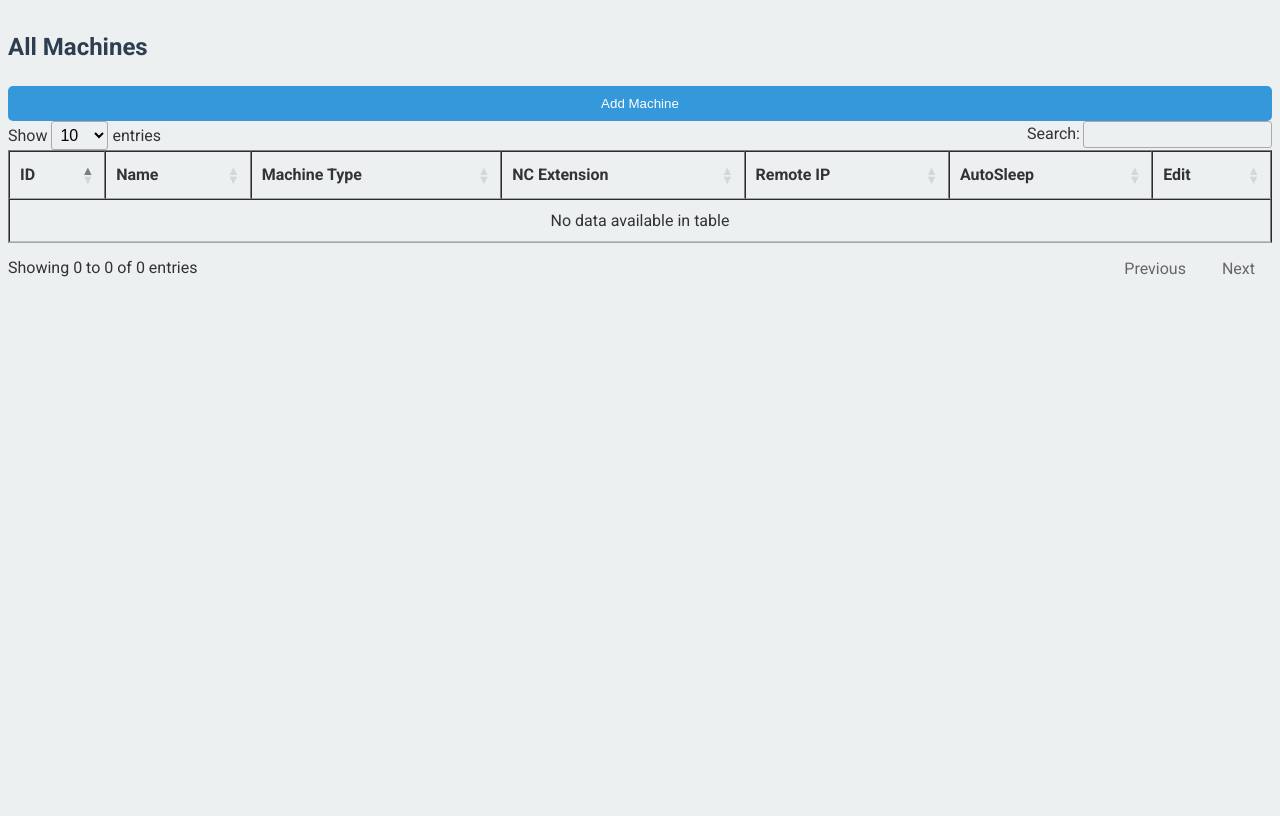
After one commit to PakN4Z/GFlow-Development, a PHP site: page /machines_view.php in a window 1280 px wide. The commit adds this page. Run offline with PHP 8.4, Linux system fonts and the light colour scheme; data that the repository does not hold is empty; some libraries are stand-ins or nearby versions.

Commit message:
Machines section added

```diff
--- a/layout.php
+++ b/layout.php
@@ -20,7 +20,7 @@
 			<li>
 				<span class="toggle-btn">+</span>Settings
 				<ul class="submenu">
-					<li><a href="#">Machines</a></li>
+					<li><a href="machines_view.php" target="content-frame">Machines</a></li>
 					<li><a href="#">Post Processors</a></li>
 					<li><a href="materials_view.php" target="content-frame">Materials</a></li>
 				</ul>
--- /dev/null
+++ b/machines_view.php
@@ -0,0 +1,190 @@
+<!DOCTYPE html>
+<html lang="en">
+<head>
+    <meta charset="UTF-8">
+    <meta name="viewport" content="width=device-width, initial-scale=1.0">
+    <title>View and Edit Machines</title>
+    <link rel="stylesheet" href="style/gflow-style.css">
+    <link rel="stylesheet" type="text/css" href="https://cdn.datatables.net/1.11.5/css/jquery.dataTables.css">
+    <script src="https://code.jquery.com/jquery-3.6.0.min.js"></script>
+    <script type="text/javascript" charset="utf8" src="https://cdn.datatables.net/1.11.5/js/jquery.dataTables.js"></script>
+	<script>
+$(document).ready(function() {
+    $('.view-machines-table').DataTable();
+});
+</script>
+</head>
+<body>
+    <h2>All Machines</h2>
+    <button id="addMachineBtn">Add Machine</button>
+
+    <!-- Modal for adding a new machine -->
+    <div id="myModal" class="modal">
+        <div class="modal-content">
+            <span class="close">&times;</span>
+            <h3>Add New Machine</h3>
+            <form id="machineForm" action="save_machine.php" method="post">
+                <label for="name">Machine Name:</label>
+                <input type="text" id="name" name="name" required><br><br>
+                <label for="machineType">Machine Type:</label>
+                <select id="machineType" name="machineType">
+                    <option value="Mikron HSM 400 U">Mikron HSM 400 U</option>
+                </select><br><br>
+                <label for="ncExtension">NC Extension:</label>
+                <input type="text" id="ncExtension" name="ncExtension" value="h"><br><br>
+                <label for="remoteIp">Remote IP:</label>
+                <input type="text" id="remoteIp" name="remoteIp" value="192.168.1.228"><br><br>
+                <label for="autoSleep">AutoSleep:</label>
+                <select id="autoSleep" name="autoSleep">
+                    <option value="Disabled">Disabled</option>
+                    <option value="15 min">15 min</option>
+                    <option value="30 min">30 min</option>
+                </select><br><br>
+                <input type="submit" value="Add Machine">
+            </form>
+        </div>
+    </div>
+
+    <!-- Table to display the machines -->
+    <div class="table-responsive">
+        <table class="view-machines-table" border="1">
+            <thead>
+                <tr>
+                    <th>ID</th>
+                    <th>Name</th>
+                    <th>Machine Type</th>
+                    <th>NC Extension</th>
+                    <th>Remote IP</th>
+                    <th>AutoSleep</th>
+                    <th>Edit</th>
+                </tr>
+            </thead>
+            <tbody>
+                <?php
+                include 'db_connection.php';
+                $result = $conn->query("SELECT * FROM machines");
+                while ($row = $result->fetch_assoc()) {
+                    echo "<tr data-id='" . $row['id'] . "'>";
+                    echo "<td>" . $row['id'] . "</td>";
+                    echo "<td class='editable' data-column='name'>" . $row['name'] . "</td>";
+                    echo "<td>" . $row['machineType'] . "</td>";
+                    echo "<td class='editable' data-column='ncExtension'>" . $row['ncExtension'] . "</td>";
+                    echo "<td class='editable' data-column='remoteIp'>" . $row['remoteIp'] . "</td>";
+                    echo "<td>" . $row['autoSleep'] . "</td>";
+                    echo "<td><button class='edit-row-btn'>Edit</button> <button class='delete-row-btn'>X</button></td>";
+                    echo "</tr>";
+                }
+                ?>
+            </tbody>
+        </table>
+    </div>
+<script>
+$(document).ready(function() {
+    // Initialize DataTables for the machines table
+    $('.view-machines-table').DataTable();
+
+    // Function to enable editing for a row
+    function enableEditing(row) {
+        row.addClass('editing-row');
+
+        // Activate text fields for editing
+        row.find('.editable').each(function() {
+            var cell = $(this);
+            var originalContent = cell.text();
+            cell.html("<input type='text' value='" + originalContent + "' />");
+        });
+    }
+
+    // Function to disable editing for a row and send updated data to the server
+    function disableEditing(row) {
+        row.removeClass('editing-row');
+
+        var data = {
+            id: row.data("id")
+        };
+
+        row.find('.editable').each(function() {
+            var cell = $(this);
+            var inputValue = cell.find('input').val();
+            var column = cell.data("column");
+            data[column] = inputValue;
+            cell.text(inputValue);
+        });
+
+        $.post("update_machine.php", data, function(response) {
+            if (response !== "Machine updated successfully!") {
+                alert("Error updating machine!");
+            }
+        });
+    }
+
+    // When the Edit button is clicked
+    $(".edit-row-btn").click(function() {
+        var row = $(this).closest('tr');
+        var btn = $(this);
+
+        if (btn.text() === 'Edit') {
+            enableEditing(row);
+            btn.text('Done');
+        } else {
+            disableEditing(row);
+            btn.text('Edit');
+        }
+    });
+
+    // When the Delete button is clicked
+    $(".delete-row-btn").click(function() {
+        var row = $(this).closest('tr');
+        var id = row.data("id");
+        var confirmation = confirm("Delete this machine forever?");
+
+        if (confirmation) {
+            $.post("delete_machine.php", { id: id }, function(data) {
+                if (data === "Machine deleted successfully!") {
+                    row.remove();
+                } else {
+                    alert("Error deleting machine!");
+                }
+            });
+        }
+    });
+
+    // Modal handling
+    var modal = document.getElementById("myModal");
+    var btn = document.getElementById("addMachineBtn");
+    var span = document.getElementsByClassName("close")[0];
+
+    btn.onclick = function() {
+        modal.style.display = "block";
+    }
+
+    span.onclick = function() {
+        modal.style.display = "none";
+    }
+
+    window.onclick = function(event) {
+        if (event.target == modal) {
+            modal.style.display = "none";
+        }
+    }
+
+    // AJAX submission for adding a new machine
+    $('#machineForm').submit(function(event) {
+        event.preventDefault();
+        var formData = $(this).serialize();
+
+        $.post("save_machine.php", formData, function(response) {
+            if (response.trim() === "New machine added successfully!") {
+                alert("New machine was added");
+                modal.style.display = "none";
+                location.reload(); // Refresh the page to show the new machine
+            } else {
+                alert("Error adding machine: " + response);
+            }
+        });
+    });
+});
+</script>
+
+</body>
+</html>
--- a/save_material.php
+++ b/save_material.php
@@ -26,5 +26,6 @@ if ($conn->query($sql) === TRUE) {
     echo "Error: " . $sql . "<br>" . $conn->error;
 }
 
+
 $conn->close();
 ?>
--- a/style/gflow-style.css
+++ b/style/gflow-style.css
@@ -109,6 +109,33 @@ iframe[name="content-frame"] {
 }
 
 .view-blanks-table tbody tr:nth-child(even) {
+    background-color: #f2f2f2;
+}
+
+.view-materials-table {
+    width: 100%;
+    border-collapse: collapse;
+    margin: 25px 0;
+    font-size: 18px;
+    text-align: left;
+    box-shadow: 0 0 20px rgba(0, 0, 0, 0.15);
+}
+
+.view-materials-table thead tr {
+    background-color: #009879;
+    color: #ffffff;
+}
+
+.view-materials-table th, .view-materials-table td {
+    padding: 12px 15px;
+    border-bottom: 1px solid #dddddd;
+}
+
+.view-materials-table tbody tr:hover {
+    background-color: #f5f5f5;
+}
+
+.view-materials-table tbody tr:nth-child(even) {
     background-color: #f2f2f2;
 }
 
```
Also changed, not shown: delete_machine.php (added, +15 -0 lines), materials_view.php (+92 -6 lines), save_machine.php (added, +19 -0 lines), update_machine.php (added, +18 -0 lines).
